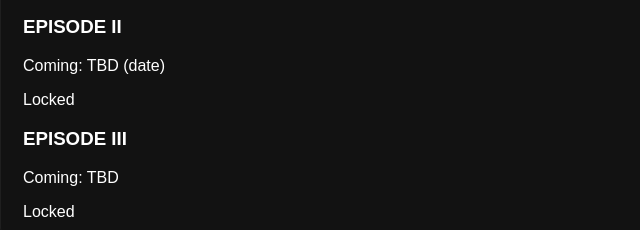
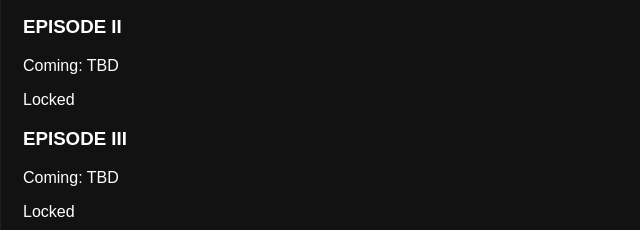
Before and after one commit to csmith64000/luh-chris-website, a plain HTML site: page index.html in a window 1280 px wide. Shown: the part 474-704 px from the top of the page, 0-640 px from the left. Drawn offline with Linux system fonts and the light colour scheme; a script that the page names is missing.

Commit message:
Update index.html

```diff
--- a/index.html
+++ b/index.html
@@ -30,7 +30,7 @@
     <div class="episode">
       <div class="ep-left">
         <h3>EPISODE II</h3>
-        <p>Coming: <span class="muted">TBD (date)</span></p>
+        <p>Coming: <span class="muted">TBD</span></p>
       </div>
       <span class="ep-btn disabled">Locked</span>
     </div>
```
